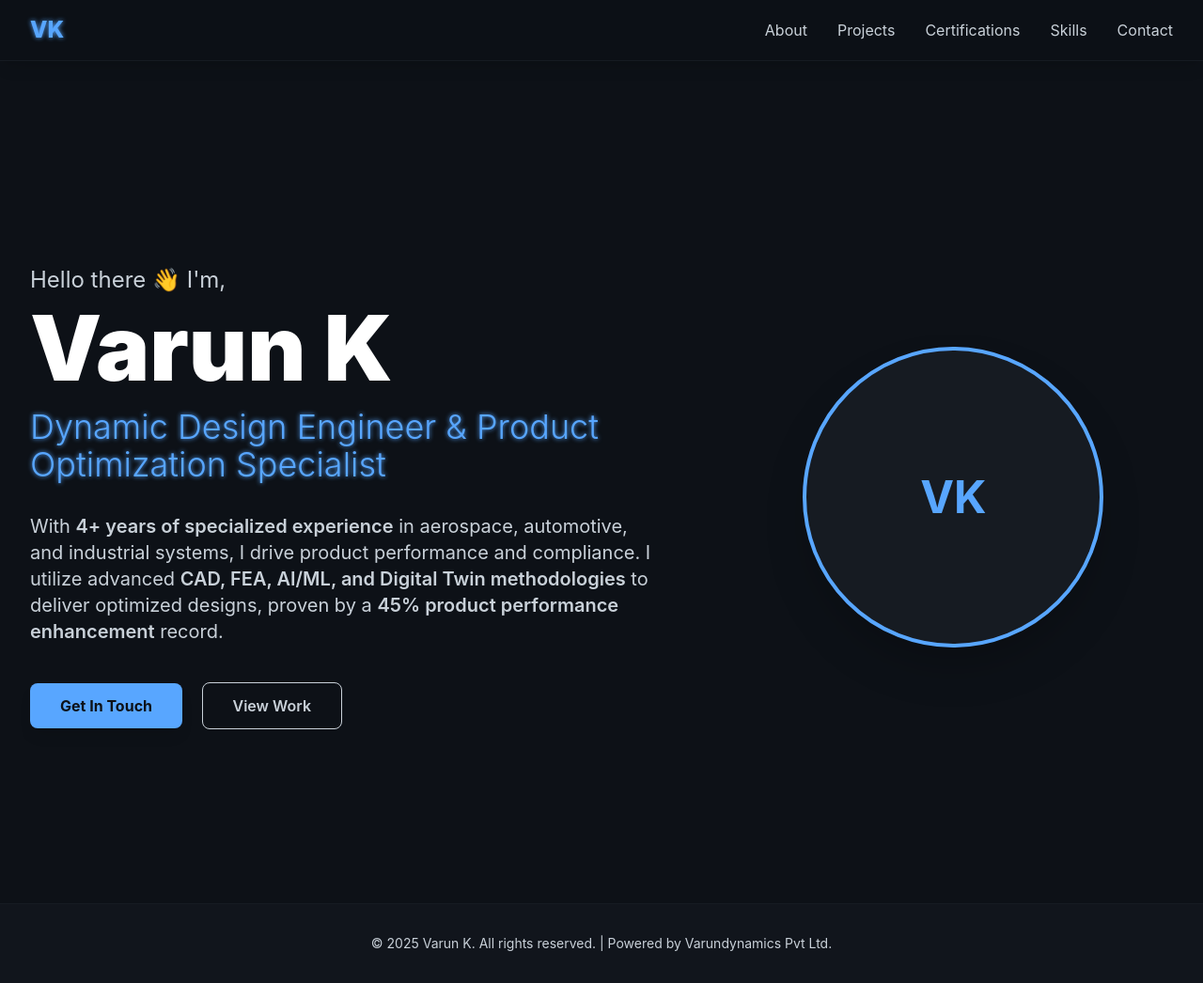
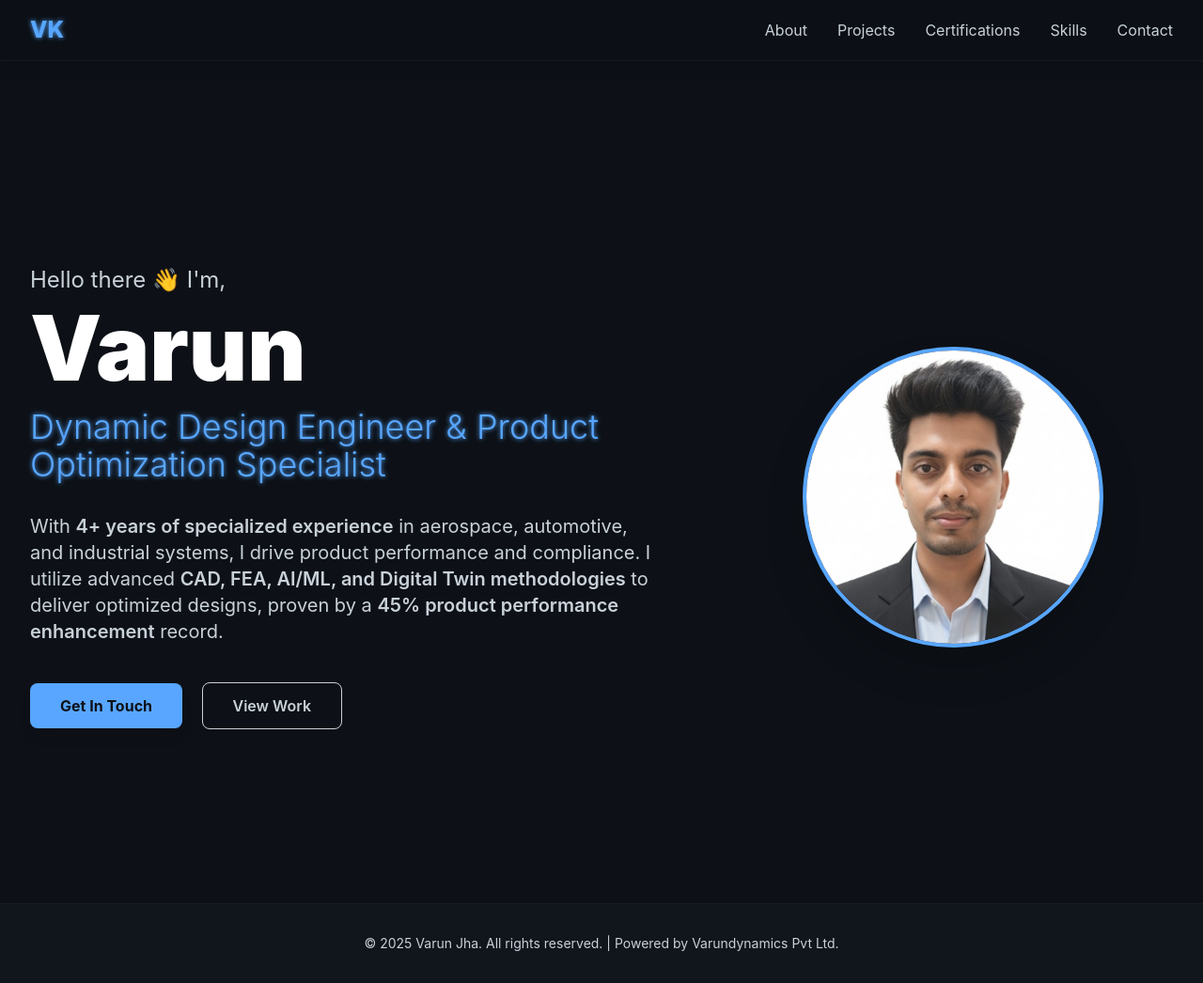
Before and after one commit to heyvarunk/124, a plain HTML site: page index.html in a window 1280 px wide. Shown: the whole page at 94% size. Drawn offline with nearby package versions, Linux system fonts and the light colour scheme.

Commit message:
Update index.html

```diff
--- a/index.html
+++ b/index.html
@@ -386,7 +386,7 @@
                     Hello there <span class="inline-block animate-waving-hand">👋</span> I'm,
                 </p>
                 <h1 class="text-5xl sm:text-7xl lg:text-8xl font-black mb-4 text-white">
-                    Varun K
+                    Varun
                 </h1>
                 <h2 class="text-2xl sm:text-3xl lg:text-4xl font-light accent-glow mb-8">
                     Dynamic Design Engineer & Product Optimization Specialist
@@ -406,9 +406,13 @@
             </div>
 
             <div class="md:w-2/5 flex justify-center">
-                <div class="w-64 h-64 md:w-80 md:h-80 bg-card-bg rounded-full border-4 border-accent shadow-2xl flex items-center justify-center text-5xl font-bold text-accent">
-                    VK
-                </div>
+                <!-- PROFILE PHOTO ADDED HERE -->
+                <img id="profilePhoto"
+                     src="https://raw.githubusercontent.com/heyvarunk/124/main/gate%20photo.jpg"
+                     alt="Varun  Professional Profile Photo"
+                     class="w-64 h-64 md:w-80 md:h-80 object-cover rounded-full border-4 border-accent shadow-2xl"
+                     onerror="this.onerror=null; this.src='https://placehold.co/320x320/161b22/58a6ff?text=VK';"
+                >
             </div>
         </section>
 
@@ -417,7 +421,7 @@
     <!-- Footer -->
     <footer class="bg-card-bg/50 py-8 border-t border-card-bg">
         <div class="max-w-7xl mx-auto px-4 text-center text-sm text-primary-text">
-            <p>&copy; 2025 Varun K. All rights reserved. | Powered by Varundynamics Pvt Ltd.</p>
+            <p>&copy; 2025 Varun Jha. All rights reserved. | Powered by Varundynamics Pvt Ltd.</p>
         </div>
     </footer>
 
```
